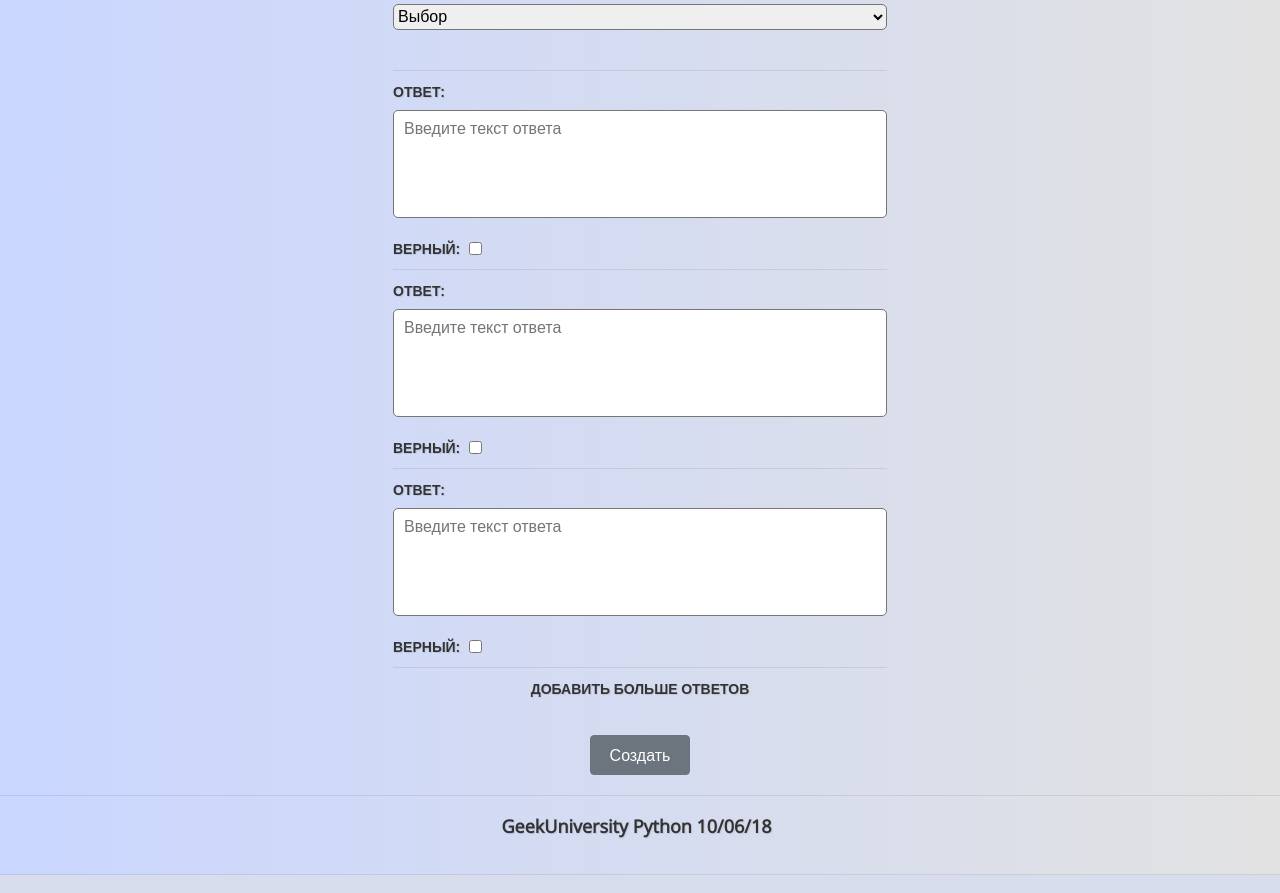
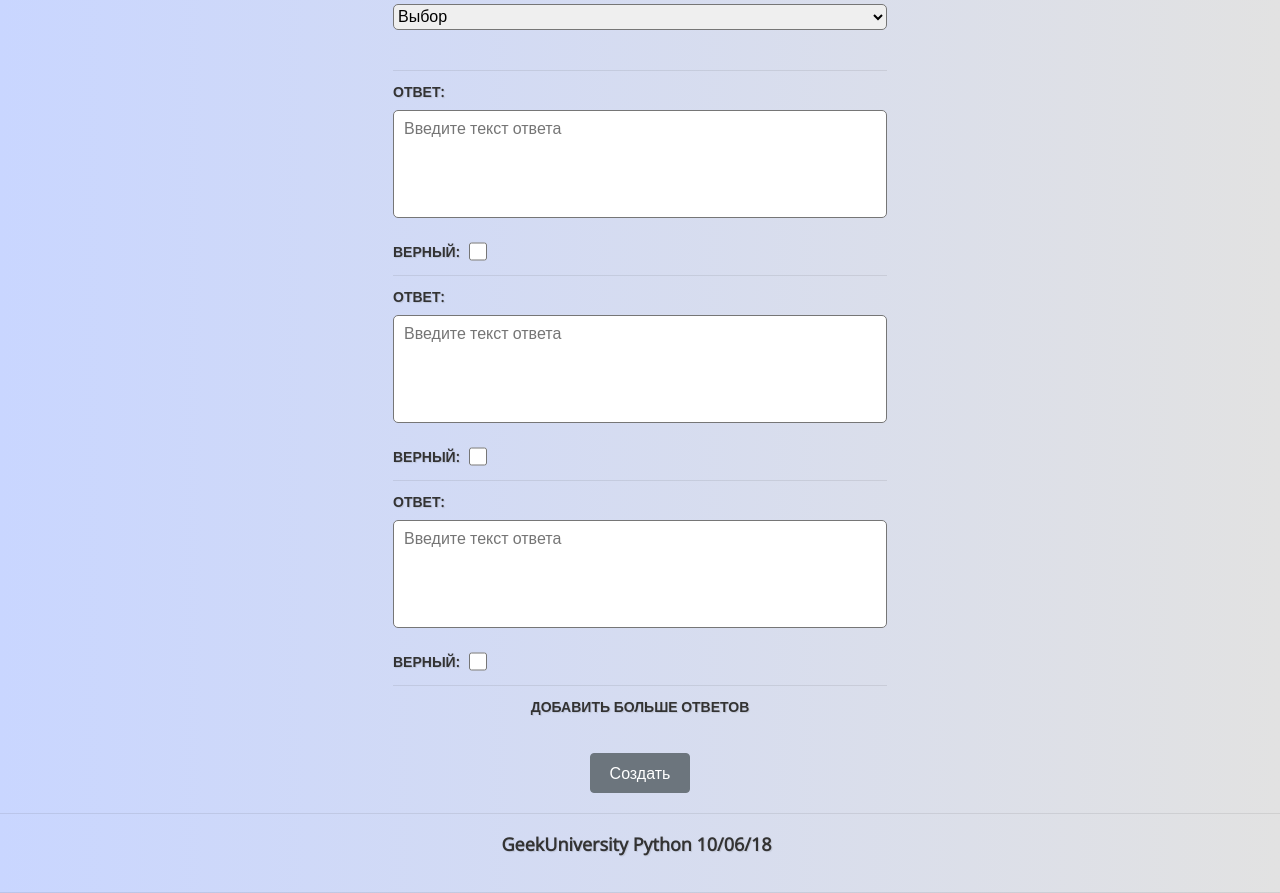
Before and after one commit to timrestDm/easyTest, a Django app: page /question_create in a window 1280 px wide. Shown: the part 586-1479 px from the top of the page. Run offline with Django 3.2, Linux system fonts and the light colour scheme; a user stored in the database is signed in; some libraries are stand-ins or nearby versions.

Commit message:
Исправил в цсс прыгающие строки при изменении типа вопроса при создании вопроса

```diff
--- a/easyTest/mainapp/static/css/style.css
+++ b/easyTest/mainapp/static/css/style.css
@@ -505,6 +505,12 @@ body {
 .answer_create input[type="number"] {
     width: 40px;
     text-align: center;
+    height: 27px;
+}
+
+.answer_create input[type="checkbox"] {
+    height: 27px;
+    width: 18px;
 }
 
 .answer_box {
```
